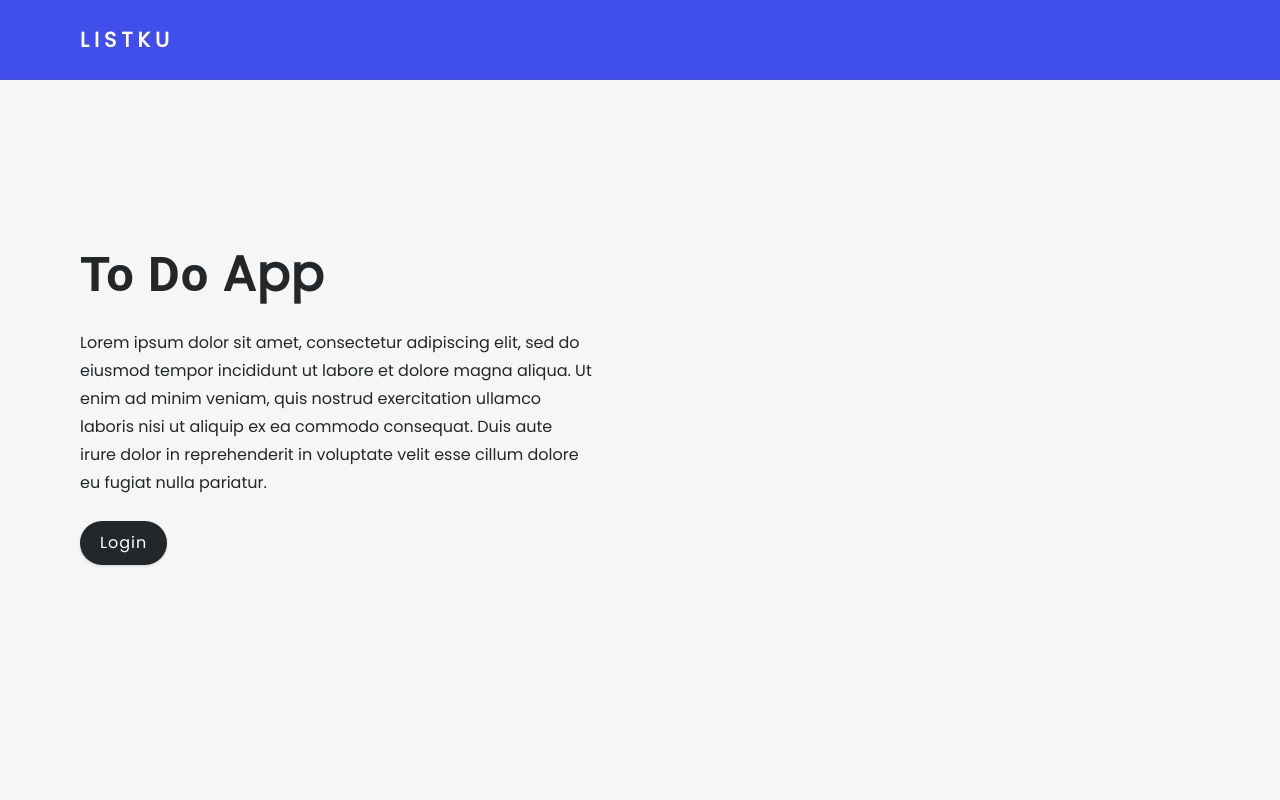
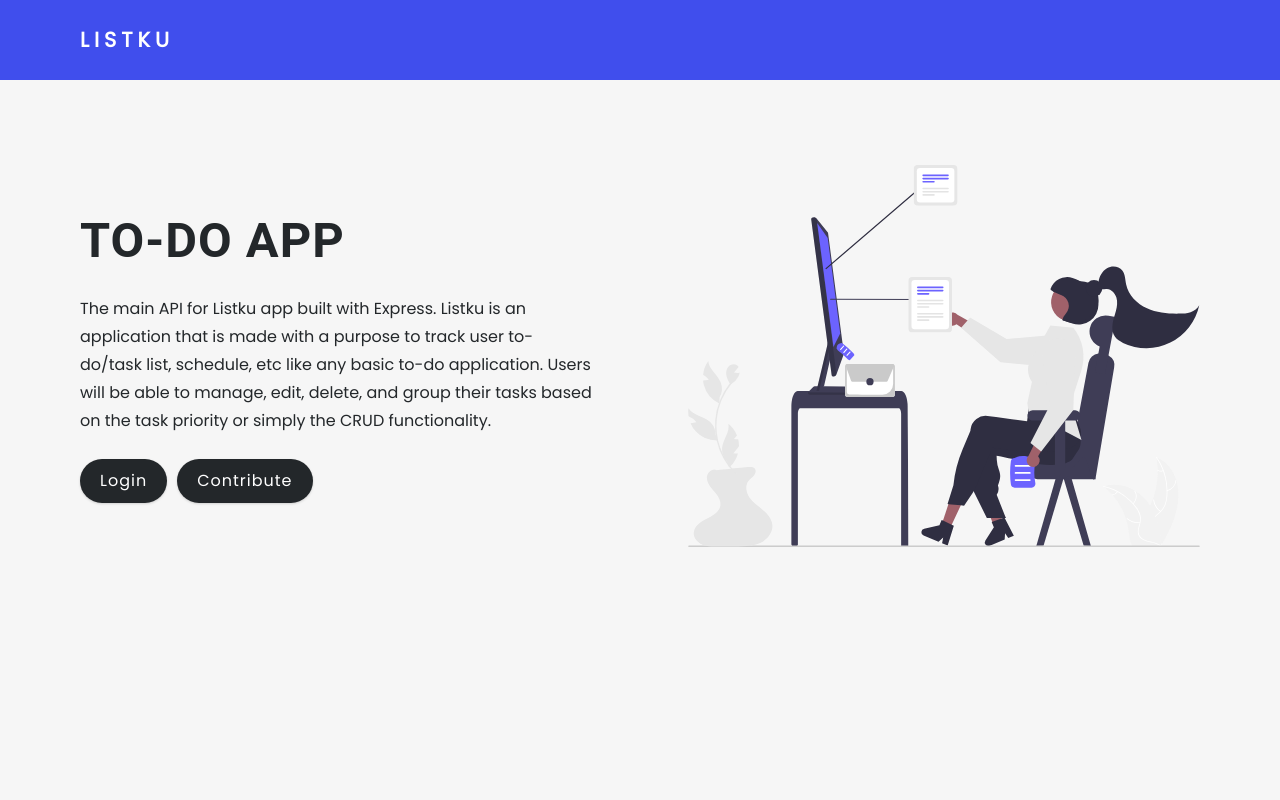
Before and after one commit to sveltie/Listku-App, a React (Create React App) app: page / in a window 1280 px wide. Shown: the top 800 px of the page. Built offline with nearby package versions, Linux system fonts and the light colour scheme.

Commit message:
Update interface

```diff
--- a/src/pages/Edit.jsx
+++ b/src/pages/Edit.jsx
@@ -11,7 +11,7 @@ function Update() {
         isLoading,
         editItem,
         fetchSingleTask,
-        singleTaskError: error,
+        // singleTaskError: error,
         user,
         editTask,
         editComplete
@@ -147,11 +147,6 @@ function Update() {
     )
 }
 
-const ErrorContainer = styled.section`
-  text-align: center;
-  padding-top: 6rem; ;
-`
-
 const Container = styled.section`
   header {
     text-align: center;
@@ -164,7 +159,7 @@ const Container = styled.section`
 
   .form > p {
     text-align: center;
-    color: var(--green-dark);
+    color: var(--green-light);
     letter-spacing: var(--letterSpacing);
     margin-top: 0;
   }
--- a/src/pages/Home.jsx
+++ b/src/pages/Home.jsx
@@ -1,5 +1,6 @@
 import React from "react";
 import styled from 'styled-components';
+import illust from '../assets/home-illust.svg'
 import { Link, Redirect } from "react-router-dom";
 import { useGlobalContext } from '../context/app.context';
 
@@ -13,23 +14,34 @@ function Home() {
                 <div className='container page'>
                     <div className='info'>
                         <h1>
-                            To Do <span>App</span>
+                            TO-DO APP
                         </h1>
                         <p>
-                            Lorem ipsum dolor sit amet, consectetur adipiscing elit,
-                            sed do eiusmod tempor incididunt ut labore et dolore magna
-                            aliqua. Ut enim ad minim veniam, quis nostrud exercitation
-                            ullamco laboris nisi ut aliquip ex ea commodo consequat.
-                            Duis aute irure dolor in reprehenderit in voluptate velit
-                            esse cillum dolore eu fugiat nulla pariatur.
+                        The main API for Listku app built with Express.
+                        Listku is an application that is made with a purpose
+                        to track user to-do/task list, schedule, etc like any
+                        basic to-do application. Users will be able to manage,
+                        edit, delete, and group their tasks based on the task
+                        priority or simply the CRUD functionality.
                         </p>
 
                         <Link to='/register' className='btn hero-btn'>
                             Login
                         </Link>
+                        <div class="divider"/>
+                        <a href="https://github.com/Yukii2k/Listku-Server" className='btn hero-btn'>
+                          Contribute
+                        </a>
                     </div>
+                    <img className="img main-img" src={illust} alt='illust'></img>
                 </div>
             </Wrapper>
+        <div className="svg-wave">
+          <svg width="100%" height="100%" id="svg" viewBox="0 0 1440 500" xmlns="http://www.w3.org/2000/svg" class="transition duration-300 ease-in-out delay-150">
+            <path d="M 0,500 C 0,500 0,250 0,250 C 139.59999999999997,240 279.19999999999993,230 450,249 C 620.8000000000001,268 822.8,316 993,321 C 1163.2,326 1301.6,288 1440,250 C 1440,250 1440,500 1440,500 Z" stroke="none" stroke-width="0" fill="#5865f2ff" class="transition-all duration-300 ease-in-out delay-150 path-0">
+            </path>
+          </svg>
+        </div>
         </React.Fragment>
     )
 }
@@ -38,8 +50,19 @@ const Wrapper = styled.div`
   .container {
     display: grid;
     align-items: center;
-    margin-top: -3rem;
+    margin-top: -6rem;
   }
+
+  @media screen and (max-width: 768px) {
+        p {
+            font-size: 0.9rem;
+        }
+
+        h1 {
+          font-size: 2.3rem;
+        }
+    }
+
   nav {
     width: var(--fluid-width);
     max-width: var(--max-width);
@@ -48,17 +71,25 @@ const Wrapper = styled.div`
     display: flex;
     align-items: center;
   }
+
   h1 {
     font-weight: 700;
   }
-  .main-img {
+
+  .main-img{
     display: none;
   }
-  @media (min-width: 992px) {
+
+  .other-img {
+    display: none;
+  }
+
+  @media screen and (min-width: 768px) {
     .container {
       grid-template-columns: 1fr 1fr;
       column-gap: 6rem;
     }
+
     .main-img {
       display: block;
     }
```
Also changed, not shown: src/pages/Register.jsx (+8 -1 lines).
